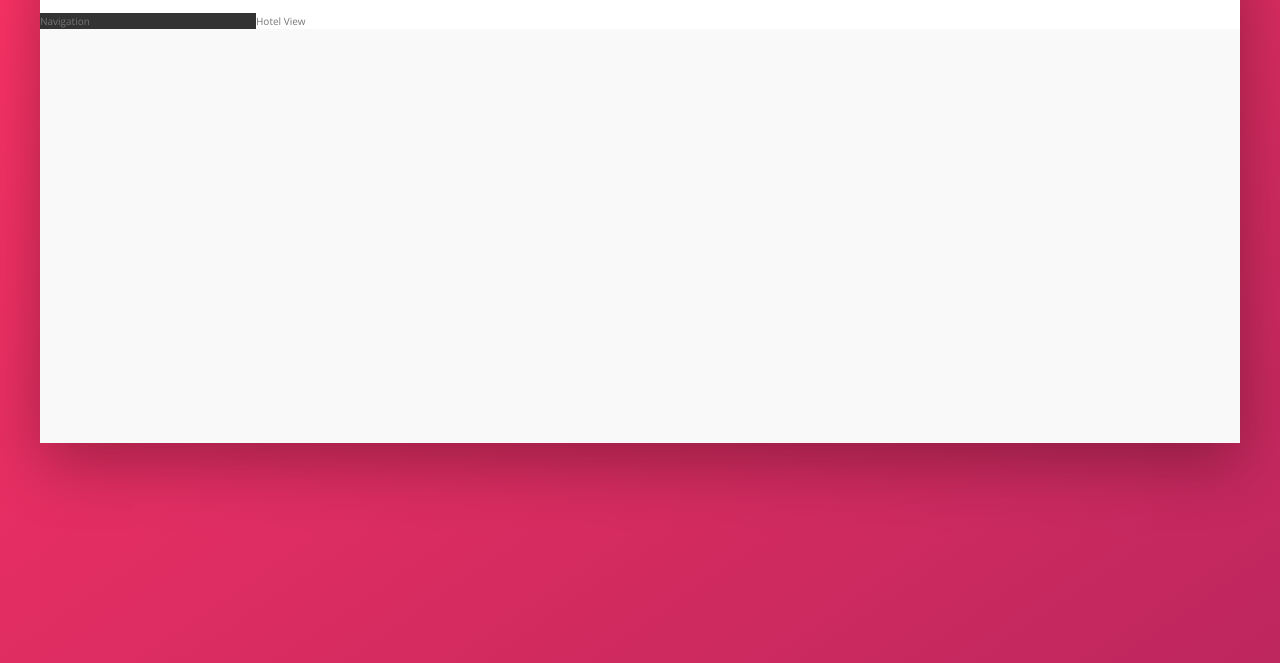
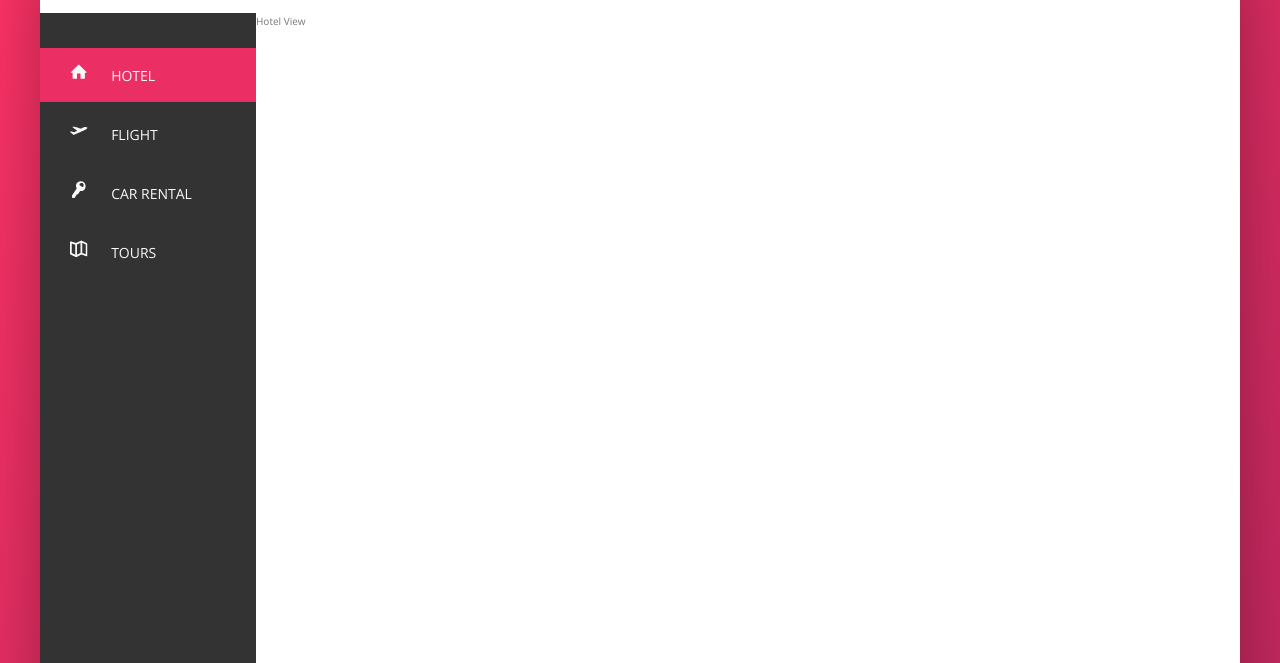
Before and after one commit to JibranAdvany/trillo_flex, a website: page index.html in a window 1280 px wide. Shown: the part 137-800 px from the top of the page. Drawn offline with nearby package versions, Linux system fonts and the light colour scheme.

Commit message:
completed the navigation

```diff
--- a/index.html
+++ b/index.html
@@ -58,7 +58,49 @@
       </header>
 
       <div class="content">
-        <nav class="sidebar">Navigation</nav>
+        <nav class="sidebar">
+          <ul class="side-nav">
+            <li class="side-nav__item side-nav__item--active">
+              <a href="#" class="side-nav__link">
+                <svg class="side-nav__icon">
+                  <use xlink:href="./img/sprite.svg#icon-home"></use>
+                </svg>
+                <span>Hotel</span>
+              </a>
+            </li>
+
+            <li class="side-nav__item">
+              <a href="#" class="side-nav__link">
+                <svg class="side-nav__icon">
+                  <use
+                    xlink:href="./img/sprite.svg#icon-aircraft-take-off"
+                  ></use>
+                </svg>
+                <span>Flight</span>
+              </a>
+            </li>
+
+            <li class="side-nav__item">
+              <a href="#" class="side-nav__link">
+                <svg class="side-nav__icon">
+                  <use xlink:href="./img/sprite.svg#icon-key"></use>
+                </svg>
+                <span>Car Rental</span>
+              </a>
+            </li>
+
+            <li class="side-nav__item">
+              <a href="#" class="side-nav__link">
+                <svg class="side-nav__icon">
+                  <use xlink:href="./img/sprite.svg#icon-map"></use>
+                </svg>
+                <span>Tours</span>
+              </a>
+            </li>
+          </ul>
+
+          <div class="legal">&copy; 2021 by trillo. All rights reserved.</div>
+        </nav>
 
         <main class="hotel-view">Hotel View</main>
       </div>
--- a/sass/_components.scss
+++ b/sass/_components.scss
@@ -111,3 +111,74 @@
     margin-right: 1rem;
   }
 }
+
+// SIDE NAVIGATION
+.side-nav {
+  font-size: 1.4rem;
+  list-style: none;
+  margin-top: 3.5rem;
+
+  &__item {
+    position: relative;
+
+    &:not(:last-child) {
+      margin-bottom: 0.5rem;
+    }
+  }
+
+  &__item::before {
+    content: '';
+    position: absolute;
+    top: 0;
+    left: 0;
+    height: 100%;
+    width: 3px;
+    background-color: var(--color-primary);
+    transform: scaleY(0);
+    transition: transform 0.2s, width 0.4s cubic-bezier(1, 0, 0, 1) 0.2s,
+      background-color 0.1s;
+  }
+
+  &__item:hover::before,
+  &__item--active::before {
+    transform: scaleY(1);
+    width: 100%;
+  }
+
+  &__item:active::before {
+    background-color: var(--color-primary-light);
+  }
+
+  &__link {
+    display: flex;
+    align-items: center;
+    position: relative;
+    // z-index only works if we have specified the position
+    z-index: 10;
+
+    &:link,
+    &:visited {
+      color: var(--grey-light-1);
+      text-decoration: none;
+      text-transform: uppercase;
+      display: block;
+      padding: 1.5rem 3rem;
+    }
+  }
+
+  &__icon {
+    height: 1.75rem;
+    width: 1.75rem;
+    margin-right: 2rem;
+    // the colour of the parent element ot its own to inherit
+    fill: currentColor;
+  }
+}
+
+// LEGAL
+.legal {
+  font-size: 1.2rem;
+  color: var(--grey-light-4);
+  text-align: center;
+  padding: 2.5rem;
+}
--- a/sass/_layout.scss
+++ b/sass/_layout.scss
@@ -26,9 +26,14 @@
   background-color: var(--grey-dark-1);
 
   flex: 0 0 18%;
+
+  display: flex;
+  flex-direction: column;
+  justify-content: space-between;
 }
 
 .hotel-view {
   background-color: #fff;
+  height: 80rem;
   flex: 1;
 }
```
Also changed, not shown: css/style.css.
